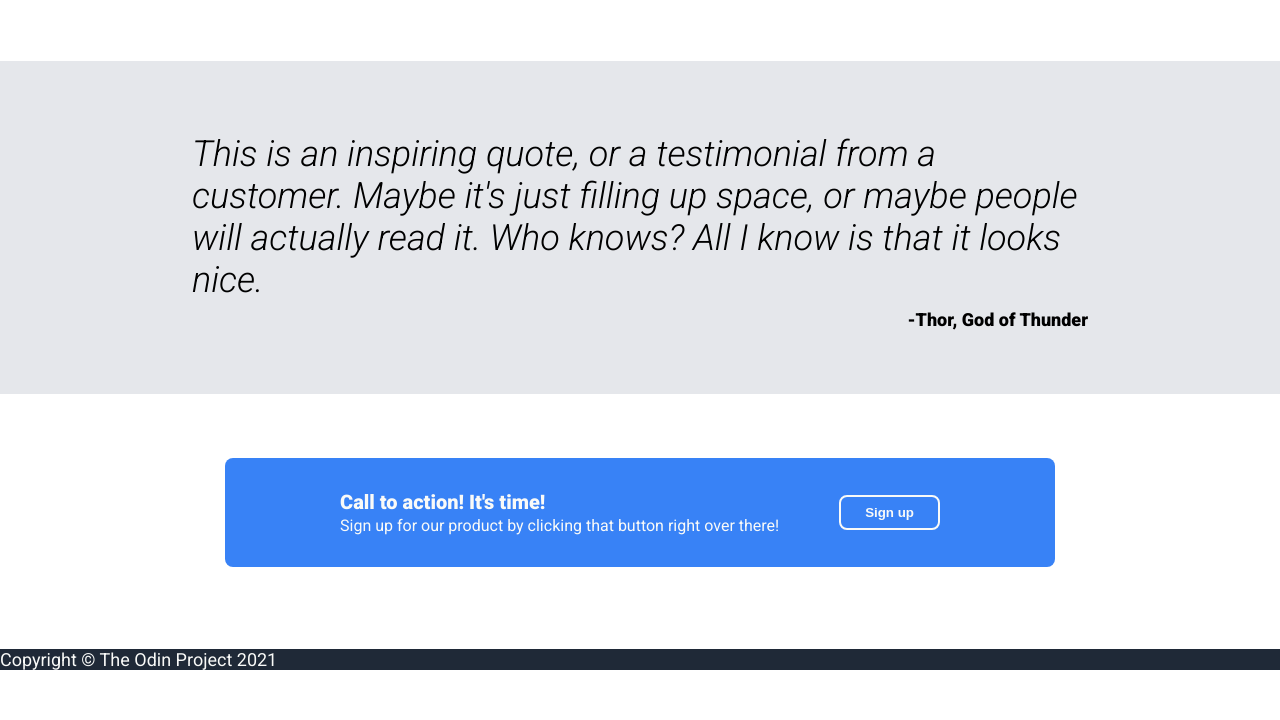
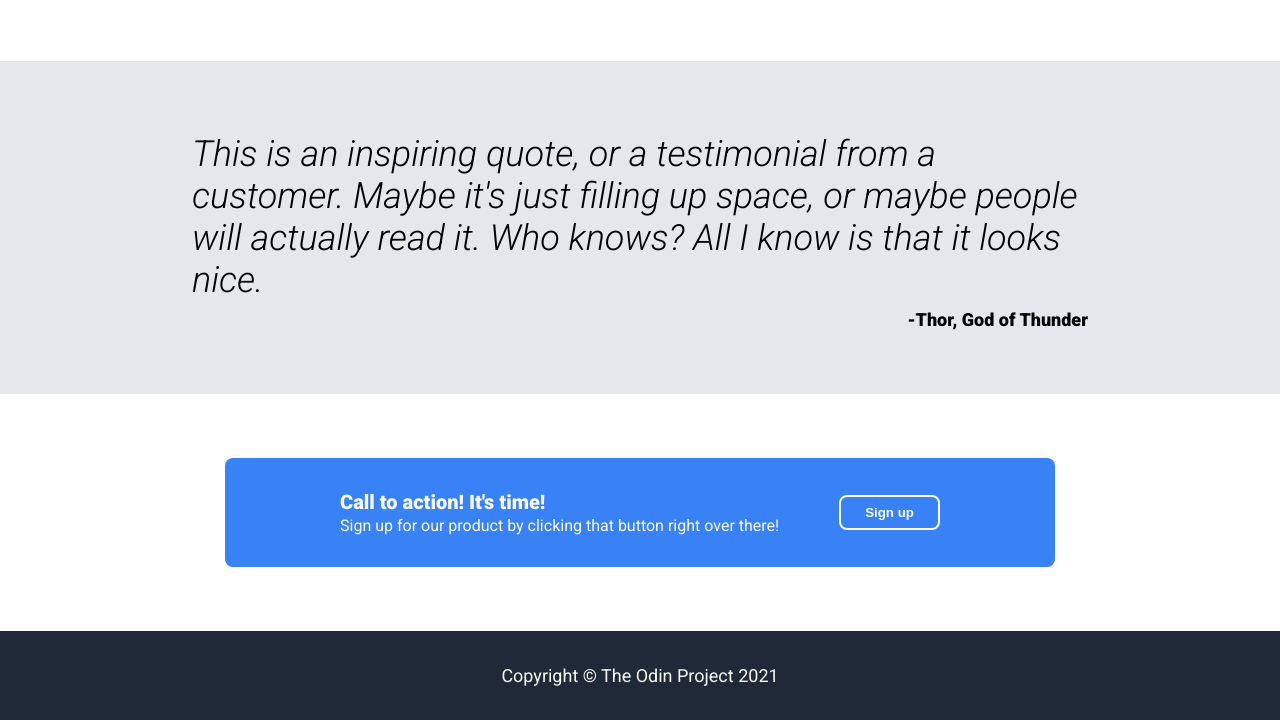
Before and after one commit to Chemiker1/Landing-Page, a plain HTML site: page index.html in a window 1280 px wide. Shown: the part 713-1433 px from the top of the page. Before the commit the page ends 1401 px from the top, so only its background shows below. Drawn offline with Linux system fonts and the light colour scheme.

Commit message:
Style footer

```diff
--- a/style.css
+++ b/style.css
@@ -156,3 +156,11 @@ button, #call-to-action-div {
   align-self: center;
   flex-shrink: 0;
 }
+
+footer {
+  padding: 16px;
+}
+
+footer p {
+  text-align: center;
+}
```
